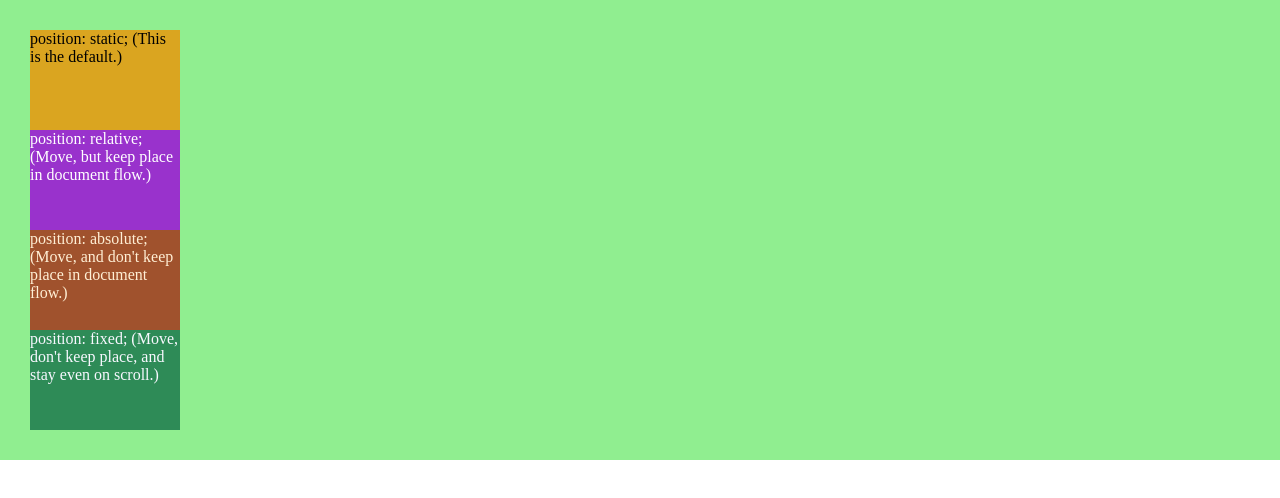
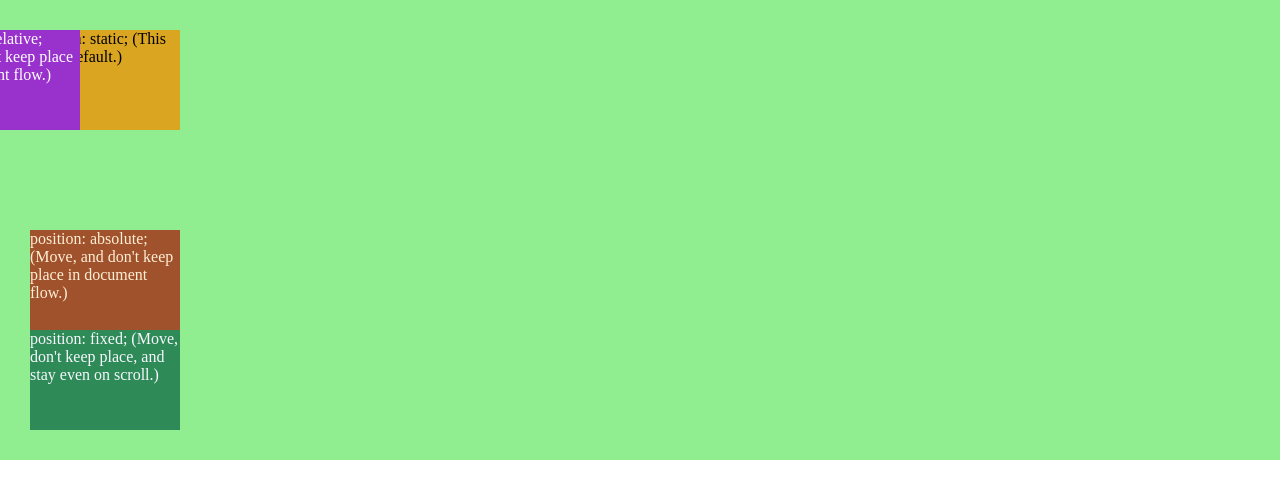
Before and after one commit to rmccrear/Class-04-CSS-Position, a plain HTML site: page index.html in a window 1280 px wide. Drawn offline with Linux system fonts and the light colour scheme.

Commit message:
Update README

```diff
--- a/style.css
+++ b/style.css
@@ -21,7 +21,9 @@ body {
 }
 
 .box-relative {
-  /* position: relative; */
+  position: relative;
+  bottom: 100px;
+  right: 100px;
   width: 150px;
   height: 100px;
   background-color: darkorchid;
```
Also changed, not shown: 1 other file.
